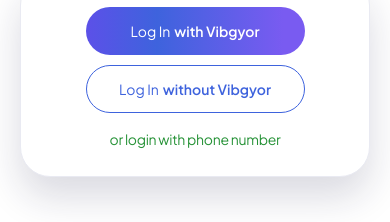
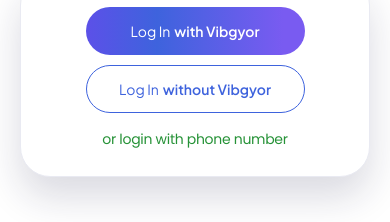
Before and after one commit to shreeram-kaudare-tc/student-kare, an Angular app in the folder student-kare-fe/: page /login in a window 390 px wide. Shown: the part 538-760 px from the top of the page. Built offline with nearby package versions, Linux system fonts and the light colour scheme.

Commit message:
login phone text fix

```diff
--- a/student-kare-fe/src/app/pages/login-one/login-one.html
+++ b/student-kare-fe/src/app/pages/login-one/login-one.html
@@ -115,7 +115,7 @@
             <!-- Secondary Action - Figma Fixed 219px width, 14px Poppins (Regular), -0.3px spacing -->
             <div class="w-[219px] flex justify-center mt-1">
               <button (click)="loginWithPhone()"
-                class="text-[14px] text-[#269237] font-normal leading-[100%] tracking-[-0.3px] transition-all hover:opacity-80 whitespace-nowrap">
+                class="text-[14px] text-[#269237] font-poppins font-normal leading-[100%] tracking-[-0.3px] transition-all hover:opacity-80 whitespace-nowrap">
                 or login with phone number
               </button>
             </div>
--- a/student-kare-fe/src/styles.css
+++ b/student-kare-fe/src/styles.css
@@ -1,5 +1,5 @@
 /* You can add global styles to this file, and also import other style files */
-@import url('https://fonts.googleapis.com/css2?family=Plus+Jakarta+Sans:wght@400;500;600;700&family=Inter:wght@400;500;600;700&display=swap');
+@import url('https://fonts.googleapis.com/css2?family=Plus+Jakarta+Sans:wght@400;500;600;700&family=Inter:wght@400;500;600;700&family=Poppins:wght@400&display=swap');
 
 @tailwind base;
 @tailwind components;
@@ -9,7 +9,10 @@
   margin: 0;
   padding: 0;
   box-sizing: border-box;
-  font-family: 'Plus Jakarta Sans', sans-serif;
+}
+
+.font-poppins {
+  font-family: 'Poppins', sans-serif;
 }
 
 html,
@@ -17,6 +20,7 @@ body {
   height: 100%;
   width: 100%;
   overflow: hidden;
+  font-family: 'Plus Jakarta Sans', sans-serif;
   /* Keep normal scroll, but prevent unintended zoom gestures on mobile */
   touch-action: pan-x pan-y;
   -ms-touch-action: pan-x pan-y;
```
